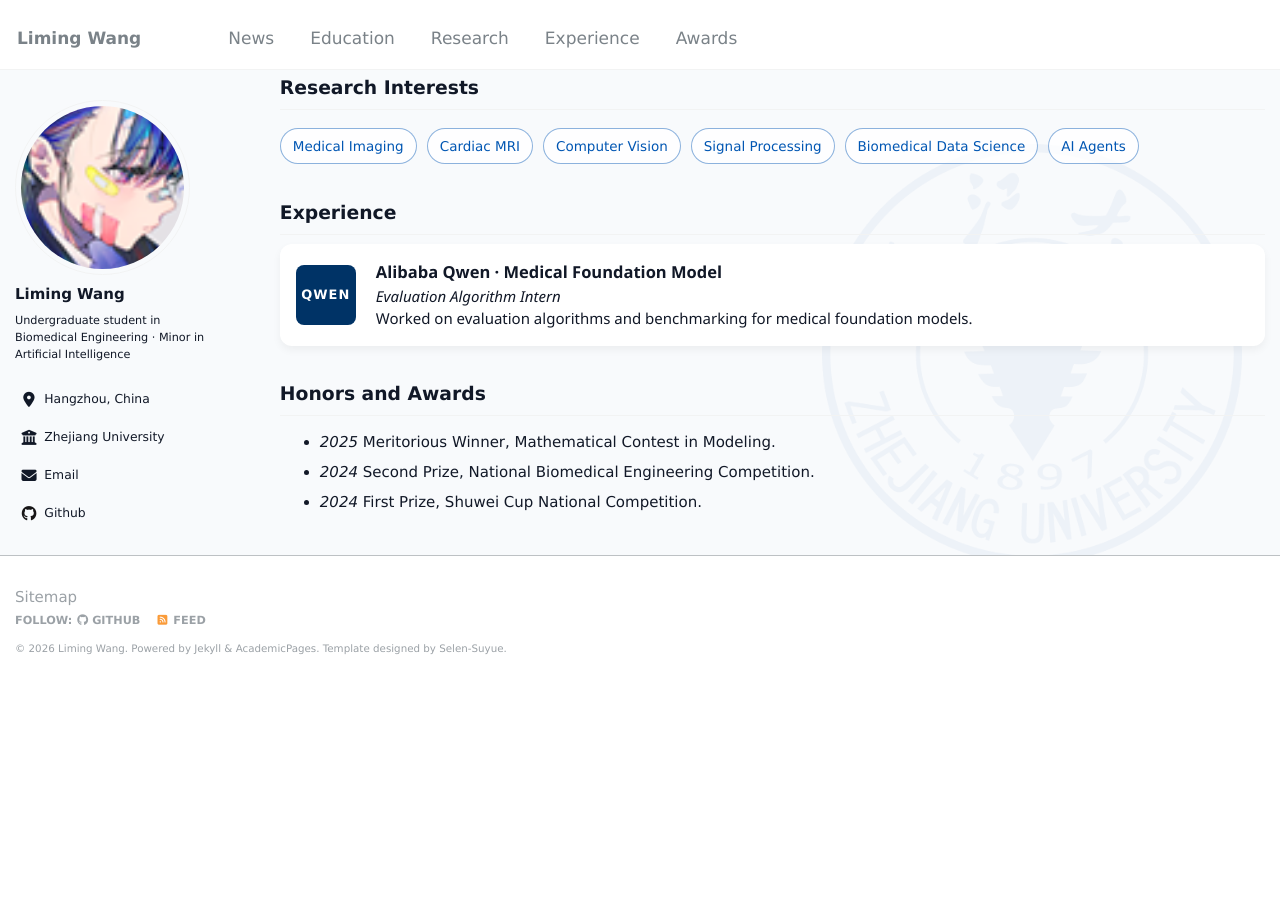
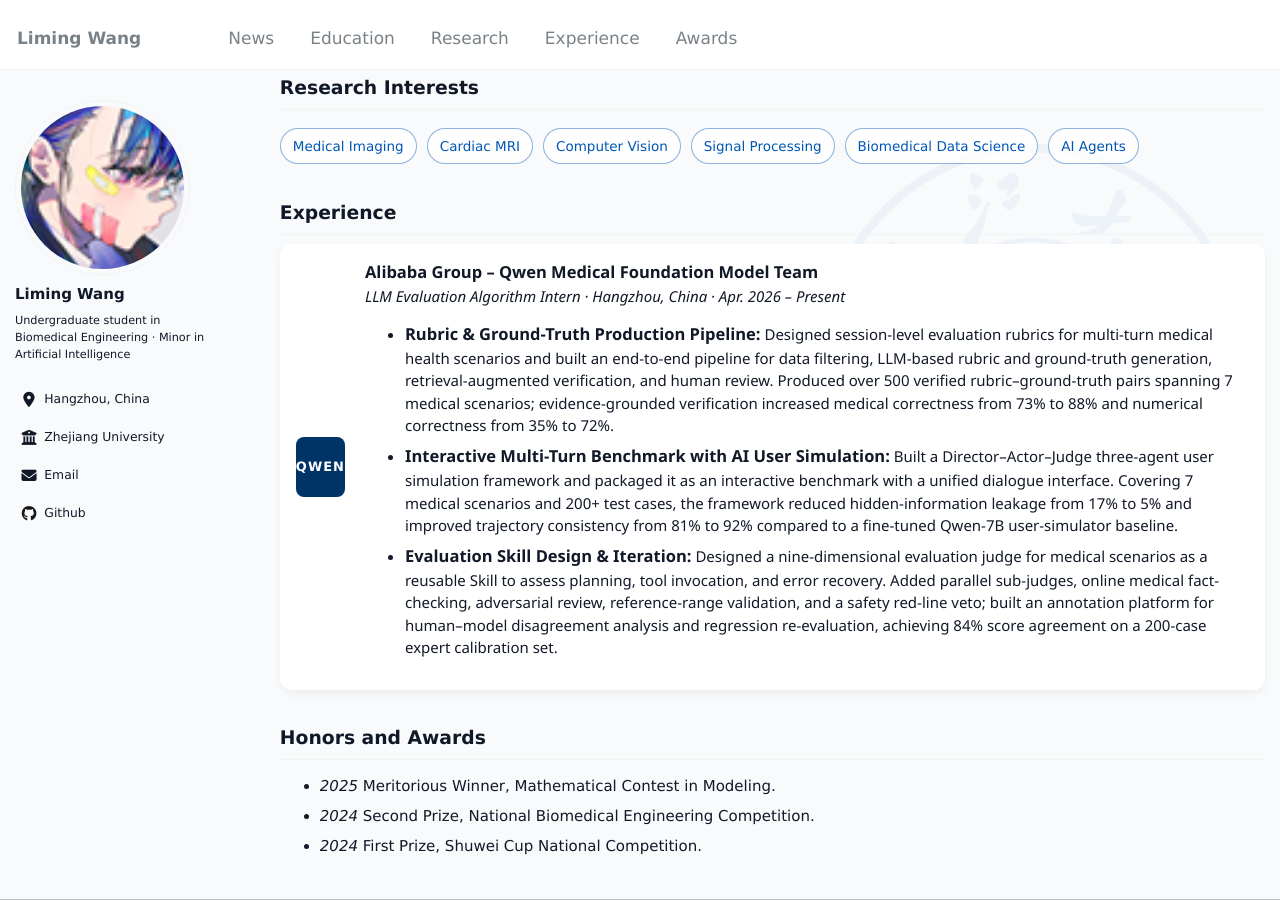
Before and after one commit to wwoozyq/wwoozyq.github.io, a Jekyll site: the page built from _pages/about.md, in a window 1280 px wide and 900 px high, scrolled down 708 px. Built offline with Jekyll 4.4.1, drawn with Linux system fonts in a browser that asks for light colours; some web fonts are replaced; before the commit the page ends 1571 px from its top, so only the background shows below that.

Commit message:
Expand Qwen internship experience

```diff
--- a/_pages/about.md
+++ b/_pages/about.md
@@ -57,9 +57,13 @@ Experience
   <div class="experience-card">
     <div class="experience-logo experience-logo--placeholder">QWEN</div>
     <div class="experience-info">
-      <strong>Alibaba Qwen · Medical Foundation Model</strong><br>
-      <em>Evaluation Algorithm Intern</em><br>
-      Worked on evaluation algorithms and benchmarking for medical foundation models.
+      <strong>Alibaba Group – Qwen Medical Foundation Model Team</strong><br>
+      <em>LLM Evaluation Algorithm Intern · Hangzhou, China · Apr. 2026 – Present</em>
+      <ul class="experience-bullets">
+        <li><strong>Rubric &amp; Ground-Truth Production Pipeline:</strong> Designed session-level evaluation rubrics for multi-turn medical health scenarios and built an end-to-end pipeline for data filtering, LLM-based rubric and ground-truth generation, retrieval-augmented verification, and human review. Produced over 500 verified rubric–ground-truth pairs spanning 7 medical scenarios; evidence-grounded verification increased medical correctness from 73% to 88% and numerical correctness from 35% to 72%.</li>
+        <li><strong>Interactive Multi-Turn Benchmark with AI User Simulation:</strong> Built a Director–Actor–Judge three-agent user simulation framework and packaged it as an interactive benchmark with a unified dialogue interface. Covering 7 medical scenarios and 200+ test cases, the framework reduced hidden-information leakage from 17% to 5% and improved trajectory consistency from 81% to 92% compared to a fine-tuned Qwen-7B user-simulator baseline.</li>
+        <li><strong>Evaluation Skill Design &amp; Iteration:</strong> Designed a nine-dimensional evaluation judge for medical scenarios as a reusable Skill to assess planning, tool invocation, and error recovery. Added parallel sub-judges, online medical fact-checking, adversarial review, reference-range validation, and a safety red-line veto; built an annotation platform for human–model disagreement analysis and regression re-evaluation, achieving 84% score agreement on a 200-case expert calibration set.</li>
+      </ul>
     </div>
   </div>
 </div>
```
